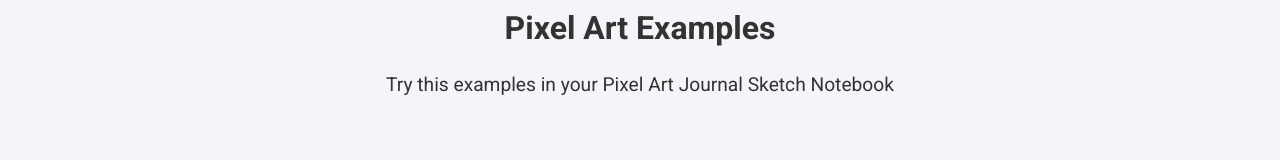
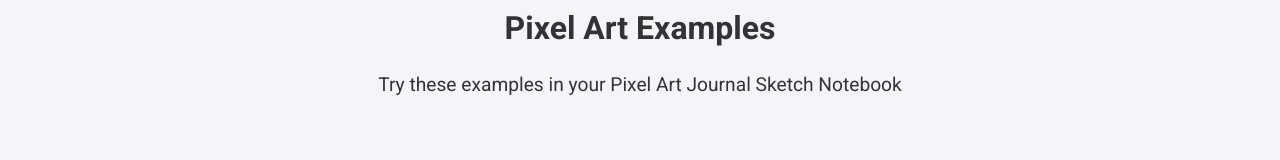
Before and after one commit to raspacorp/raspapublications, a plain HTML site: page pixelart/index.html in a window 1280 px wide. Shown: the part 428-588 px from the top of the page. Drawn offline with Linux system fonts and the light colour scheme.

Commit message:
Update index.html

```diff
--- a/pixelart/index.html
+++ b/pixelart/index.html
@@ -111,7 +111,7 @@
 
     <section class="hero">
         <h2>Pixel Art Examples</h2>
-        <p>Try this examples in your Pixel Art Journal Sketch Notebook</p>
+        <p>Try these examples in your Pixel Art Journal Sketch Notebook</p>
     </section>
 
     <footer>
```
